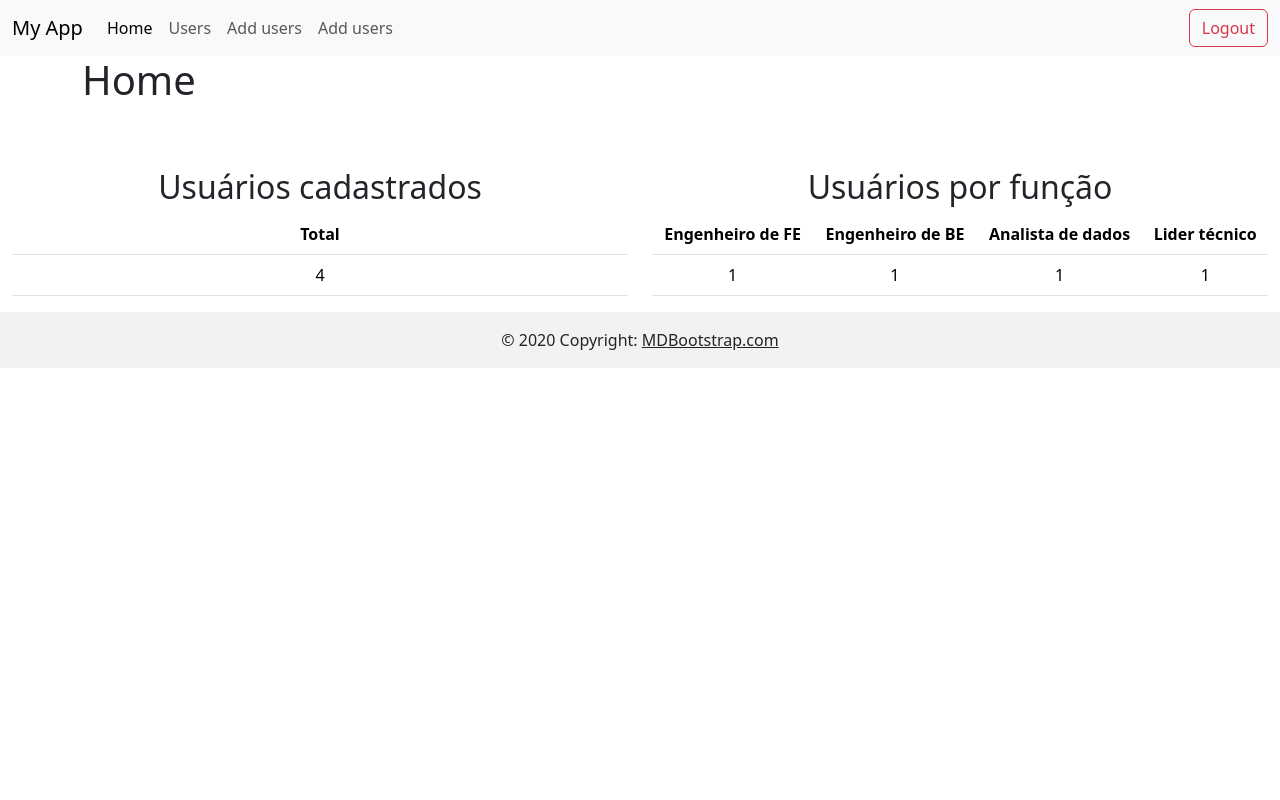
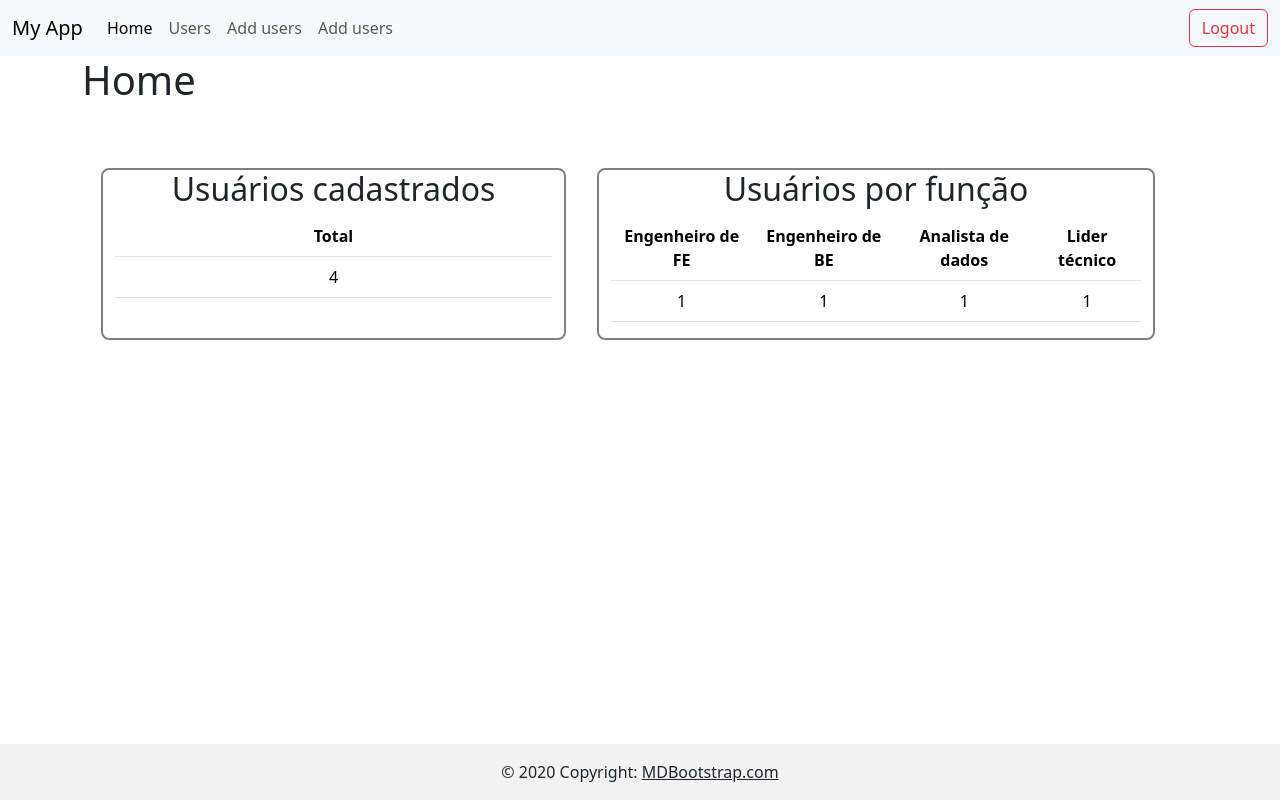
Before and after one commit to Teomendonca/AngularProject, an Angular app: page /app in a window 1280 px wide. Built offline with nearby package versions, Linux system fonts and the light colour scheme.

Commit message:
design update on hame table and footer

```diff
--- a/src/app/footer/footer.component.css
+++ b/src/app/footer/footer.component.css
@@ -1,5 +1,5 @@
 .footer{
-    position: flex;
+    position: fixed;
     bottom: 0;
     width: 100%;
 }
--- a/src/app/home/components/welcome/welcome.component.css
+++ b/src/app/home/components/welcome/welcome.component.css
@@ -1,3 +1,7 @@
 #title{
 margin-bottom: 4rem;
 }
+#table{
+    border: 2px solid gray;
+    border-radius: 8px;
+}
--- a/src/app/home/components/welcome/welcome.component.html
+++ b/src/app/home/components/welcome/welcome.component.html
@@ -4,11 +4,11 @@
     <h1>Home</h1>
   </div>
 
-  <div class="container-fluid">
+  <div class="container">
     <div class="row  align-items-center text-center">
+      <div class="row justify-content-evenly">
 
-
-      <div class="col">
+        <div class="col-5" id="table">
           <!-- qtd de usuários cadastrados -->
           <h2>Usuários cadastrados</h2>
           <div>
@@ -30,7 +30,7 @@
           </div>
         </div>
 
-      <div class="col">
+        <div class="col-6" id="table">
           <!-- QTD de usuários Por tipo de função-->
           <h2>Usuários por função</h2>
           <table class="table">
@@ -57,6 +57,10 @@
 
 
         </div>
+
+      </div>
+
+
     </div>
   </div>
 </div>
```
Lines whose indentation alone changed are shown as unchanged.
